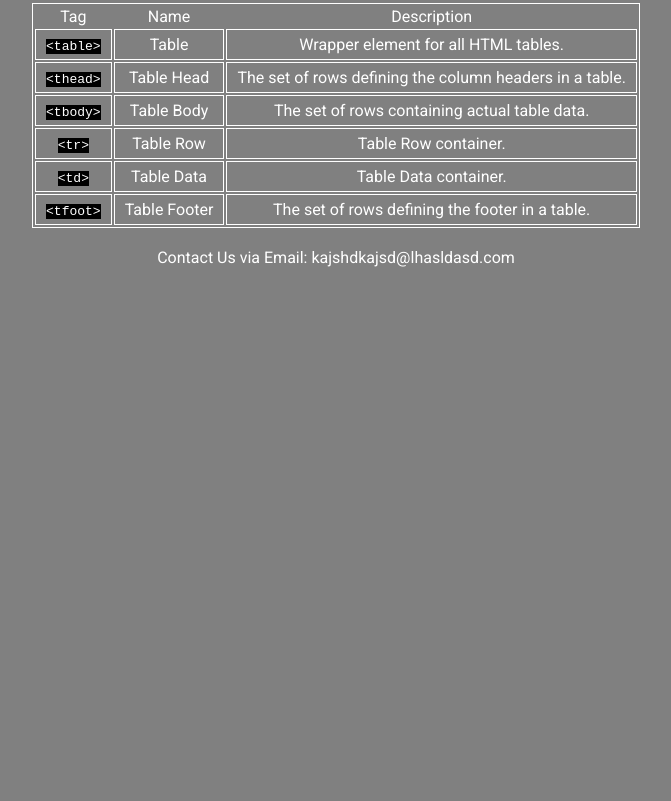
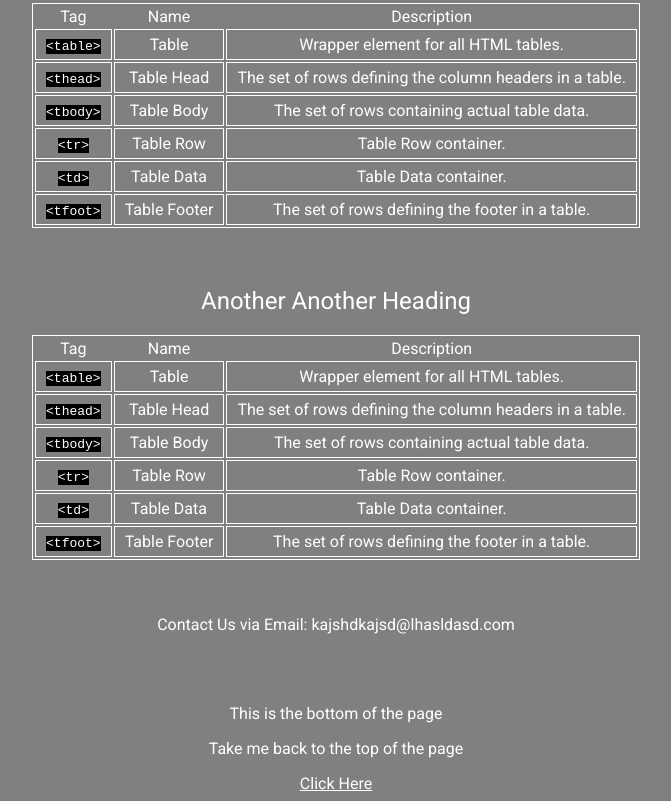
Before and after one commit to dmax-fs/dmax-fs.github.io, a plain HTML site: page index.html in a window 1280 px wide. Shown: the part 745-1546 px from the top of the page, without its empty margins (304-975 px from the left). Before the commit the page ends 1028 px from the top, so only its background shows below. Drawn offline with Linux system fonts and the light colour scheme.

Commit message:
Index links
fixing links for section jumping on page

```diff
--- a/index.html
+++ b/index.html
@@ -65,14 +65,36 @@
                 </tbody>
         </table>
     </div>
+    <br>
 <!-- something else -->
 <div class="item">
-
+  <h2> Another Another Heading</h2>
+  <table>
+        <thead>
+          <th>Tag</th>
+          <th>Name</th>
+          <th>Description</th>
+          </thead>
+          <tr><td><span class="code">&lt;table&gt;</span></td><td>Table</td><td>Wrapper element for all HTML tables.</td></tr>
+          <tr><td><span class="code">&lt;thead&gt;</span></td><td>Table Head</td><td>The set of rows defining the column headers in a table.</td></tr>
+          <tr><td><span class="code">&lt;tbody&gt;</span></td><td>Table Body</td><td>The set of rows containing actual table data.</td></tr>
+          <tr><td><span class="code">&lt;tr&gt;</span></td><td>Table Row</td><td>Table Row container.</td></tr>
+          <tr><td><span class="code">&lt;td&gt;</span></td><td>Table Data</td><td>Table Data container.</td></tr>
+          <tr><td><span class="code">&lt;tfoot&gt;</span></td><td>Table Footer</td><td>The set of rows defining the footer in a table.</td></tr>
+          </tbody>
+    </table>
 </div>
       <!-- Frames -->
-      <div id="location"></div>
-      <div id= "#contact" >
+<div class="item" a id="location"></div>
+<br>
+      <!-- Contact section -->
+      <div class="item" id="contact">
         <p> Contact Us via Email: kajshdkajsd@lhasldasd.com
         </div>
 </body>
+<br><br>
+<footer id="bottom">
+  <p>This is the bottom of the page</p>
+  <p>Take me back to the top of the page</p><a href="#top">Click Here</a>
+  </footer>
 </html>
```
